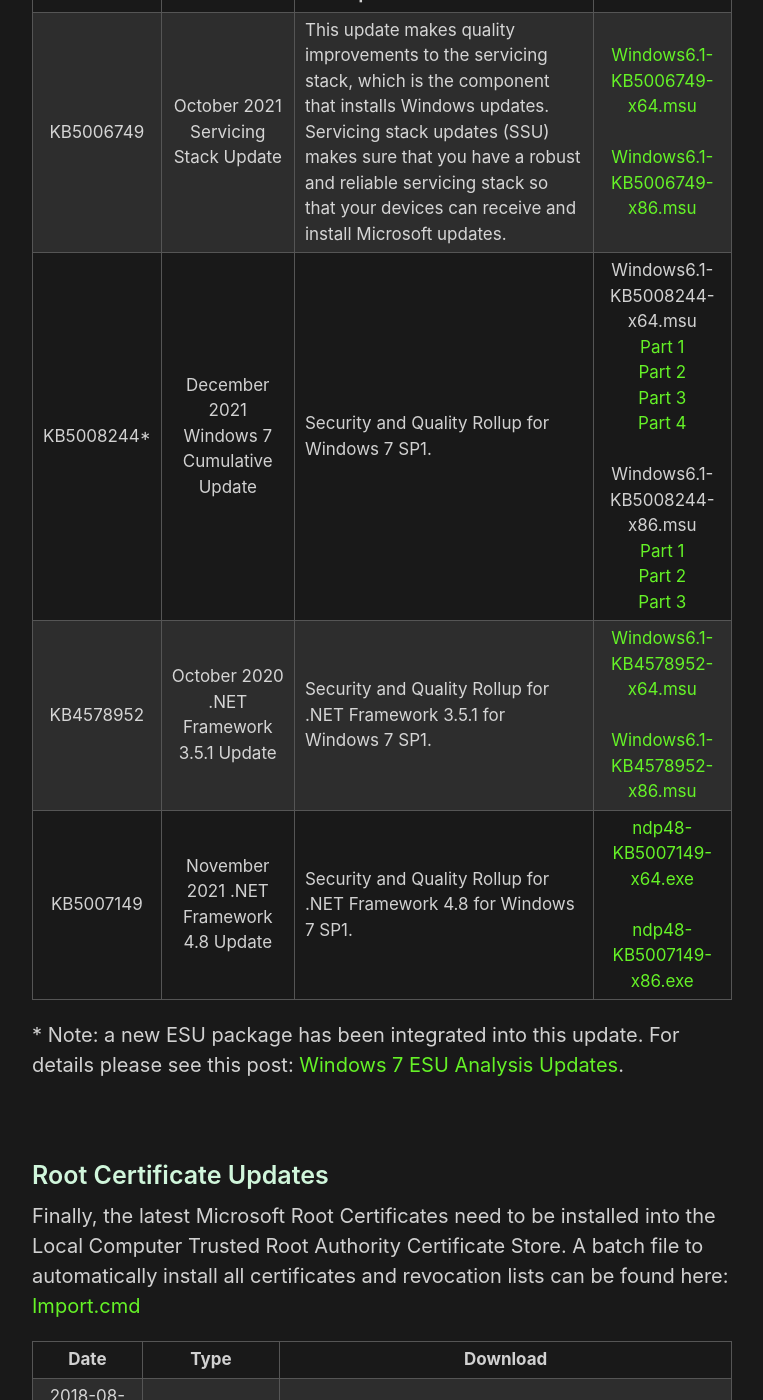
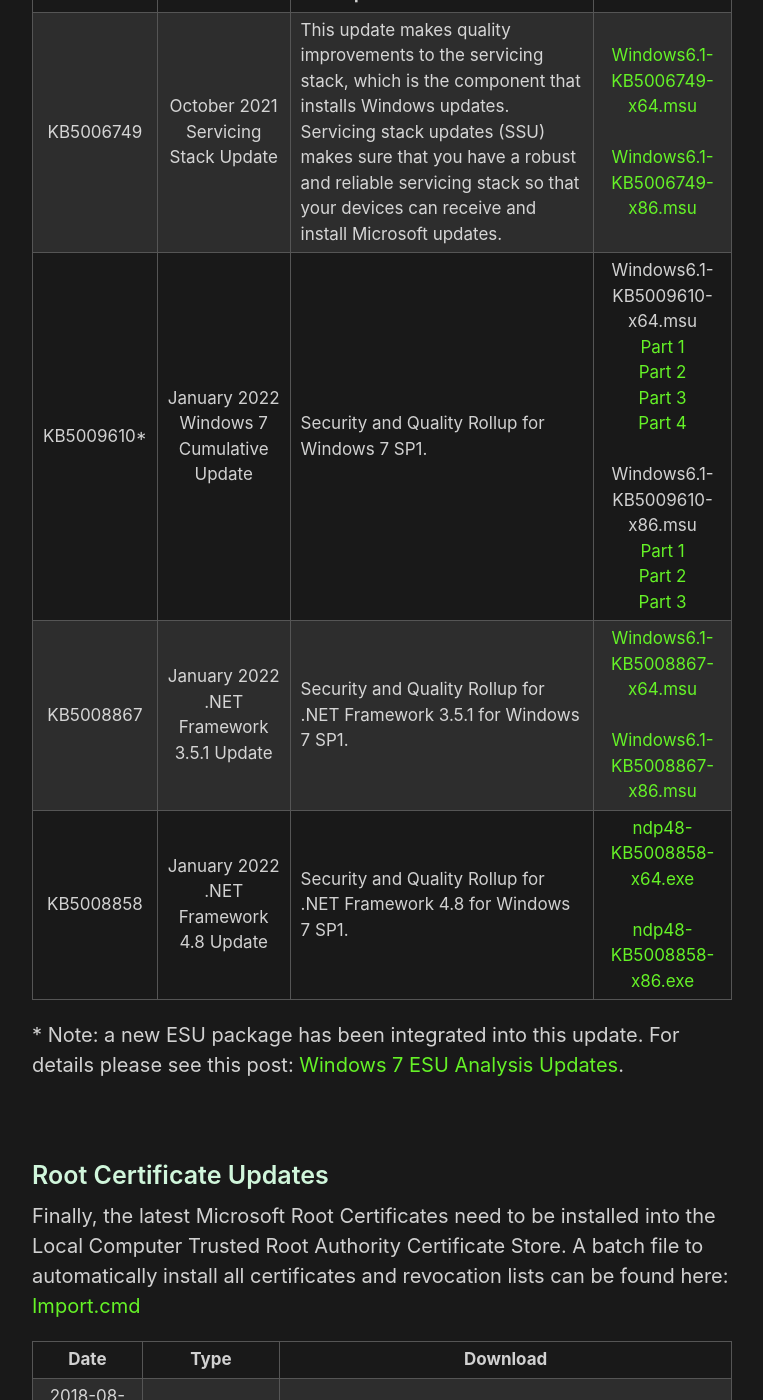
Before and after one commit to HackAndPwn/HackAndPwn.github.io, a Jekyll site: the page built from _posts/2020-05-23-windows-7-esu-patching.md, in a window 1280 px wide and 1400 px high, scrolled down 14244 px. Shown: the whole window, without its empty margins (258-1021 px from the left). Built offline with Jekyll 4.4.1, drawn with Linux system fonts in a browser that asks for light colours; some of the changed text lies outside the part shown.

Commit message:
jan 2022 patches

```diff
--- a/_posts/2020-05-23-windows-7-esu-patching.md
+++ b/_posts/2020-05-23-windows-7-esu-patching.md
@@ -2,7 +2,7 @@
 layout: post
 title: Windows 7 ESU Patching
 date: 2020-05-23 00:00:00
-last_modified_at: 2021-12-24
+last_modified_at: 2022-01-16
 ---
 
 With the May 2020 Windows 7 updates, I went on a mission to determine the minimum set of updates needed to enable all features within Windows 7, including optional hotfixes, and to have the most up-to-date installation possible.  After extensive testing, I concluded that 35 updates not offered through Windows Update would need to be installed to reach this objective.  The following sections describe the updates required and provide links to each.
@@ -126,11 +126,11 @@
 This section describes the latest ESU updates available for Windows 7.  All of these updates are cumulative containing fixes from all previous versions of the updates.  An ESU license is required to install these updates, and only the latest one needs to be installed.
 
 | KB Number   | Name                                        | Description | Download |
-|:-----------:|:-------------------------------------------:|-------------|:--------:|
-| KB5006749   | October 2021 Servicing Stack Update         | This update makes quality improvements to the servicing stack, which is the component that installs Windows updates. Servicing stack updates (SSU) makes sure that you have a robust and reliable servicing stack so that your devices can receive and install Microsoft updates. | [Windows6.1-KB5006749-x64.msu](https://github.com/HackAndPwn/Windows-7-Patching/raw/master/07_ESU_Updates/01_Windows6.1-KB5006749-x64.msu) <br>&nbsp;<br> [Windows6.1-KB5006749-x86.msu](https://github.com/HackAndPwn/Windows-7-Patching/raw/master/07_ESU_Updates/01_Windows6.1-KB5006749-x86.msu) |
-| KB5008244\* | December 2021 Windows 7 Cumulative Update   | Security and Quality Rollup for Windows 7 SP1. | Windows6.1-KB5008244-x64.msu <br> [Part 1](https://github.com/HackAndPwn/Windows-7-Patching/raw/master/07_ESU_Updates/02_Windows6.1-KB5008244-x64.zip.001) <br> [Part 2](https://github.com/HackAndPwn/Windows-7-Patching/raw/master/07_ESU_Updates/02_Windows6.1-KB5008244-x64.zip.002) <br> [Part 3](https://github.com/HackAndPwn/Windows-7-Patching/raw/master/07_ESU_Updates/02_Windows6.1-KB5008244-x64.zip.003) <br> [Part 4](https://github.com/HackAndPwn/Windows-7-Patching/raw/master/07_ESU_Updates/02_Windows6.1-KB5008244-x64.zip.004) <br>&nbsp;<br> Windows6.1-KB5008244-x86.msu <br> [Part 1](https://github.com/HackAndPwn/Windows-7-Patching/raw/master/07_ESU_Updates/02_Windows6.1-KB5008244-x86.zip.001) <br> [Part 2](https://github.com/HackAndPwn/Windows-7-Patching/raw/master/07_ESU_Updates/02_Windows6.1-KB5008244-x86.zip.002) <br> [Part 3](https://github.com/HackAndPwn/Windows-7-Patching/raw/master/07_ESU_Updates/02_Windows6.1-KB5008244-x86.zip.003) |
-| KB4578952   | October 2020 .NET Framework 3.5.1 Update    | Security and Quality Rollup for .NET Framework 3.5.1 for Windows 7 SP1. | [Windows6.1-KB4578952-x64.msu](https://github.com/HackAndPwn/Windows-7-Patching/raw/master/07_ESU_Updates/03_Windows6.1-KB4578952-x64.msu) <br>&nbsp;<br> [Windows6.1-KB4578952-x86.msu](https://github.com/HackAndPwn/Windows-7-Patching/raw/master/07_ESU_Updates/03_Windows6.1-KB4578952-x86.msu) |
-| KB5007149   | November 2021 .NET Framework 4.8 Update     | Security and Quality Rollup for .NET Framework 4.8 for Windows 7 SP1. | [ndp48-KB5007149-x64.exe](https://github.com/HackAndPwn/Windows-7-Patching/raw/master/07_ESU_Updates/04_ndp48-KB5007149-x64.exe) <br>&nbsp;<br> [ndp48-KB5007149-x86.exe](https://github.com/HackAndPwn/Windows-7-Patching/raw/master/07_ESU_Updates/04_ndp48-KB5007149-x86.exe) |
+|:-----------:|:----------------------------------------:|-------------|:--------:|
+| KB5006749   | October 2021 Servicing Stack Update      | This update makes quality improvements to the servicing stack, which is the component that installs Windows updates. Servicing stack updates (SSU) makes sure that you have a robust and reliable servicing stack so that your devices can receive and install Microsoft updates. | [Windows6.1-KB5006749-x64.msu](https://github.com/HackAndPwn/Windows-7-Patching/raw/master/07_ESU_Updates/01_Windows6.1-KB5006749-x64.msu) <br>&nbsp;<br> [Windows6.1-KB5006749-x86.msu](https://github.com/HackAndPwn/Windows-7-Patching/raw/master/07_ESU_Updates/01_Windows6.1-KB5006749-x86.msu) |
+| KB5009610\* | January 2022 Windows 7 Cumulative Update | Security and Quality Rollup for Windows 7 SP1. | Windows6.1-KB5009610-x64.msu <br> [Part 1](https://github.com/HackAndPwn/Windows-7-Patching/raw/master/07_ESU_Updates/02_Windows6.1-KB5009610-x64.zip.001) <br> [Part 2](https://github.com/HackAndPwn/Windows-7-Patching/raw/master/07_ESU_Updates/02_Windows6.1-KB5009610-x64.zip.002) <br> [Part 3](https://github.com/HackAndPwn/Windows-7-Patching/raw/master/07_ESU_Updates/02_Windows6.1-KB5009610-x64.zip.003) <br> [Part 4](https://github.com/HackAndPwn/Windows-7-Patching/raw/master/07_ESU_Updates/02_Windows6.1-KB5009610-x64.zip.004) <br>&nbsp;<br> Windows6.1-KB5009610-x86.msu <br> [Part 1](https://github.com/HackAndPwn/Windows-7-Patching/raw/master/07_ESU_Updates/02_Windows6.1-KB5009610-x86.zip.001) <br> [Part 2](https://github.com/HackAndPwn/Windows-7-Patching/raw/master/07_ESU_Updates/02_Windows6.1-KB5009610-x86.zip.002) <br> [Part 3](https://github.com/HackAndPwn/Windows-7-Patching/raw/master/07_ESU_Updates/02_Windows6.1-KB5009610-x86.zip.003) |
+| KB5008867   | January 2022 .NET Framework 3.5.1 Update | Security and Quality Rollup for .NET Framework 3.5.1 for Windows 7 SP1. | [Windows6.1-KB5008867-x64.msu](https://github.com/HackAndPwn/Windows-7-Patching/raw/master/07_ESU_Updates/03_Windows6.1-KB5008867-x64.msu) <br>&nbsp;<br> [Windows6.1-KB5008867-x86.msu](https://github.com/HackAndPwn/Windows-7-Patching/raw/master/07_ESU_Updates/03_Windows6.1-KB5008867-x86.msu) |
+| KB5008858   | January 2022 .NET Framework 4.8 Update   | Security and Quality Rollup for .NET Framework 4.8 for Windows 7 SP1. | [ndp48-KB5008858-x64.exe](https://github.com/HackAndPwn/Windows-7-Patching/raw/master/07_ESU_Updates/04_ndp48-KB5008858-x64.exe) <br>&nbsp;<br> [ndp48-KB5008858-x86.exe](https://github.com/HackAndPwn/Windows-7-Patching/raw/master/07_ESU_Updates/04_ndp48-KB5008858-x86.exe) |
 
 \* Note: a new ESU package has been integrated into this update.  For details please see this post: [Windows 7 ESU Analysis Updates](https://hackandpwn.com/windows-7-esu-analysis-updates/).
 
@@ -150,7 +150,6 @@
 | 2020-01-22 | Certificate     | [Microsoft EV ECC Root Certificate Authority 2017.crt](https://github.com/HackAndPwn/Windows-7-Patching/raw/master/08_Certs/Microsoft%20EV%20ECC%20Root%20Certificate%20Authority%202017.crt) |
 | 2020-01-22 | Certificate     | [Microsoft RSA Root Certificate Authority 2017.crt](https://github.com/HackAndPwn/Windows-7-Patching/raw/master/08_Certs/Microsoft%20RSA%20Root%20Certificate%20Authority%202017.crt) |
 | 2020-01-22 | Certificate     | [Microsoft EV RSA Root Certificate Authority 2017.crt](https://github.com/HackAndPwn/Windows-7-Patching/raw/master/08_Certs/Microsoft%20EV%20RSA%20Root%20Certificate%20Authority%202017.crt) |
-| 2021-10-10 | Revocation List | [Microsoft ECC Root Certificate Authority 2017.crl](https://github.com/HackAndPwn/Windows-7-Patching/raw/master/08_Certs/Microsoft%20ECC%20Root%20Certificate%20Authority%202017.crl) |
 | 2021-11-13 | Revocation List | [Microsoft RSA Root Certificate Authority 2017.crl](https://github.com/HackAndPwn/Windows-7-Patching/raw/master/08_Certs/Microsoft%20RSA%20Root%20Certificate%20Authority%202017.crl) |
 | 2021-11-19 | Revocation List | [MicRooCerAut_2010-06-23.crl](https://github.com/HackAndPwn/Windows-7-Patching/raw/master/08_Certs/MicRooCerAut_2010-06-23.crl) |
 | 2021-11-27 | Revocation List | [Microsoft ECC Product Root Certificate Authority 2018.crl](https://github.com/HackAndPwn/Windows-7-Patching/raw/master/08_Certs/Microsoft%20ECC%20Product%20Root%20Certificate%20Authority%202018.crl) |
@@ -349,3 +349,9 @@
 * Updated Microsoft EV RSA Root Certificate Authority 2017.crl.
 * Updated Microsoft Time Stamp Root Certificate Authority 2014.crl.
 * Updated MicRooCerAut_2010-06-23.crl.
+
+### Update 2022-01-16
+* Replaced December 2021 Monthly Update (KB5008244) with January 2022 Monthly Update (KB5009610).
+* Replaced October 2020 .NET Framework 3.5.1 Update (KB4578952) with January 2022 .NET Framework 3.5.1 Update (KB5008867).
+* Replaced November 2021 .NET Framework 4.8 Update (KB5007149) with January 2022 .NET Framework 4.8 Update (KB5008858).
+* Updated Microsoft ECC Root Certificate Authority 2017.crl.
```
Also changed, not shown: other parts of _posts/2020-05-23-windows-7-esu-patching.md (+1 -0 lines).
